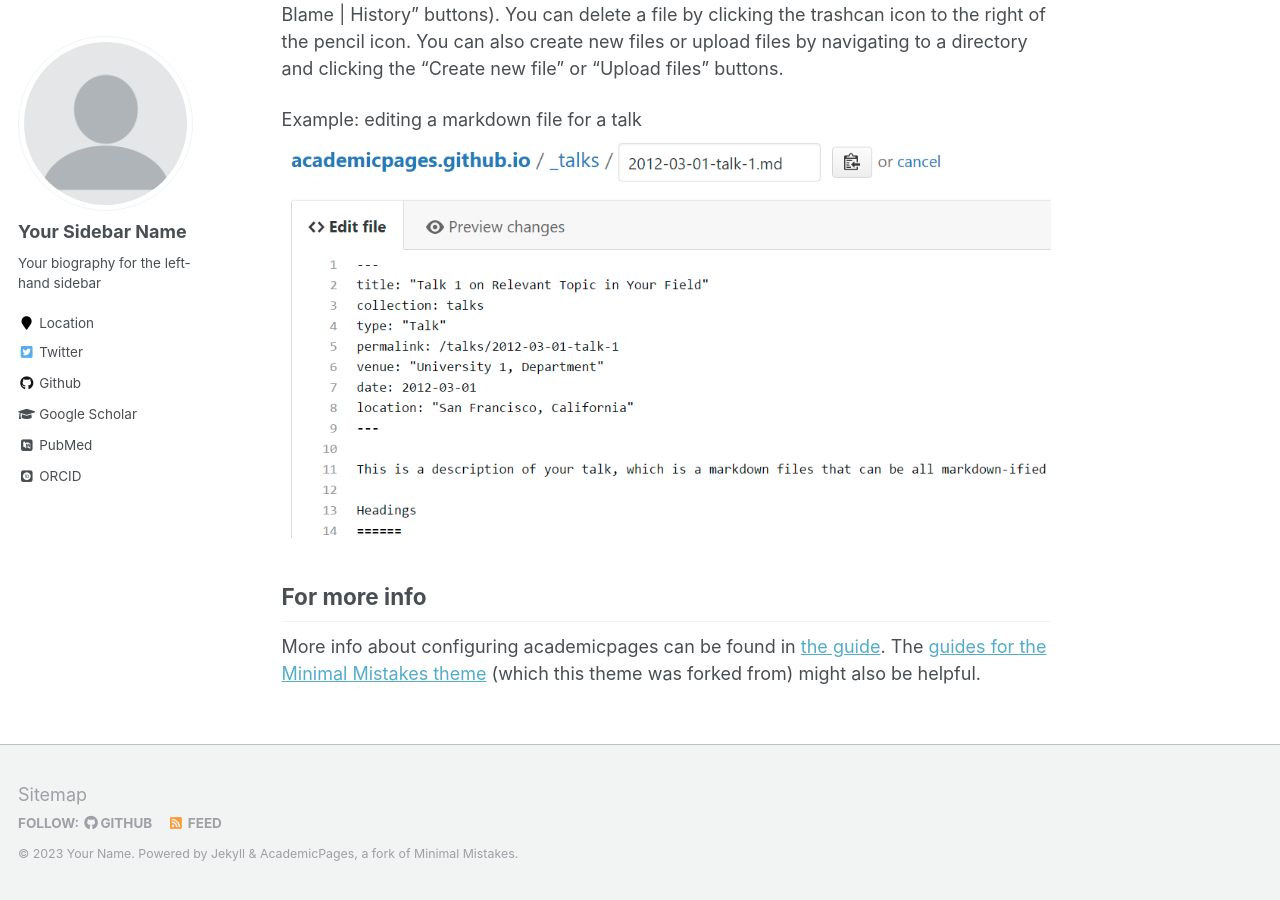
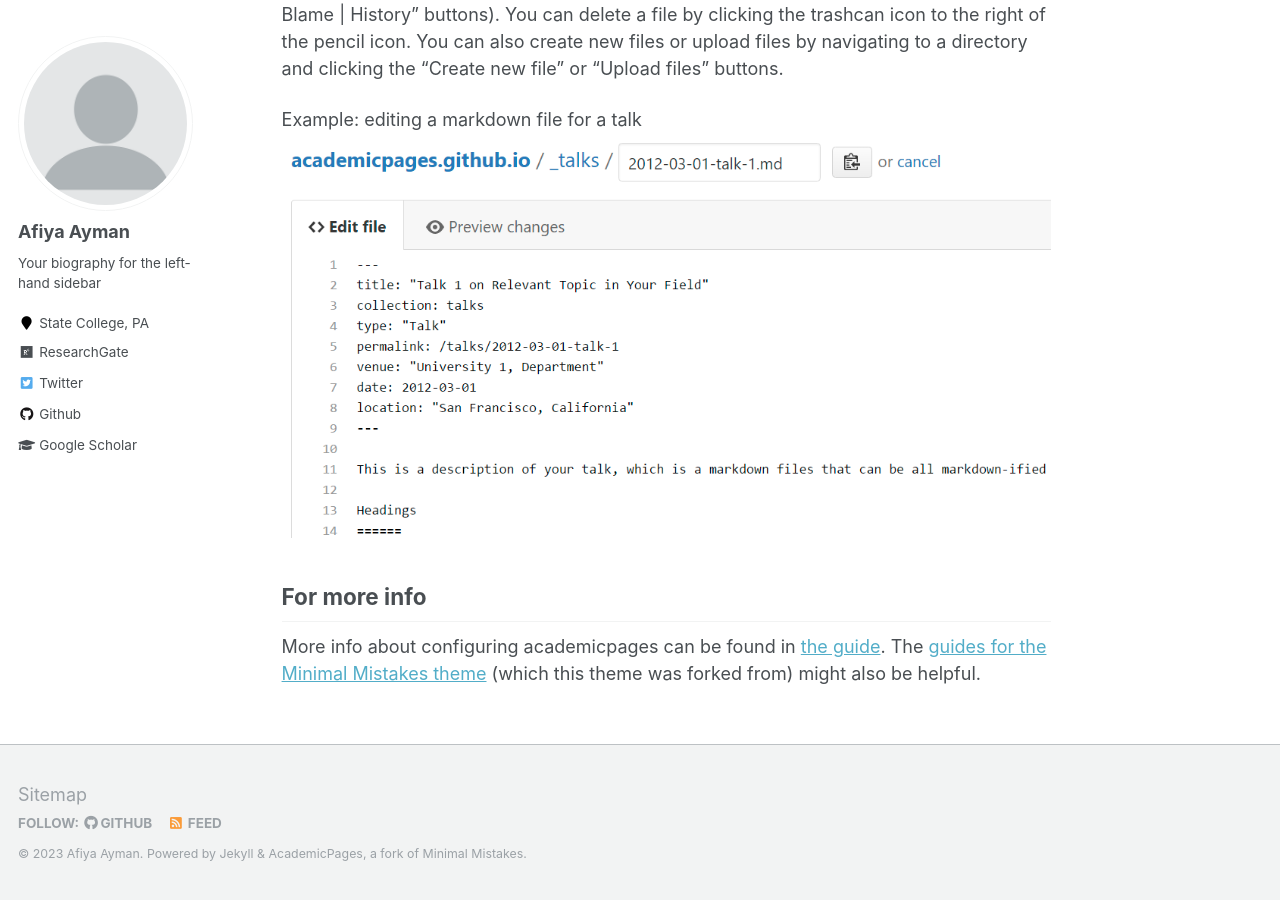
Before and after one commit to AfiyaAyman/AfiyaAyman.github.io, a Jekyll site: the page built from _pages/about.md, in a window 1280 px wide and 900 px high, scrolled down 2463 px. Built offline with Jekyll 4.4.1, drawn with Linux system fonts in a browser that asks for light colours; some web fonts are replaced; some of the changed text lies outside the part shown.

Commit message:
Update _config.yml

```diff
--- a/_config.yml
+++ b/_config.yml
@@ -7,13 +7,13 @@
 
 # Site Settings
 locale                   : "en-US"
-title                    : "Your Name / Site Title"
+title                    : "Afiya Ayman"
 title_separator          : "-"
-name                     : &name "Your Name"
+name                     : &name "Afiya Ayman"
 description              : &description "personal description"
-url                      : https://academicpages.github.io # the base hostname & protocol for your site e.g. "https://mmistakes.github.io"
+url                      : https://AfiyaAyman.github.io # the base hostname & protocol for your site e.g. "https://mmistakes.github.io"
 baseurl                  : "" # the subpath of your site, e.g. "/blog"
-repository               : "academicpages/academicpages.github.io"
+repository               : "AfiyaAyman/AfiyaAyman.github.io"
 teaser                   :  # filename of teaser fallback teaser image placed in /images/, .e.g. "500x300.png"
 breadcrumbs              : false # true, false (default)
 words_per_minute         : 160
@@ -80,15 +80,15 @@ analytics:
 
 # Site Author
 author:
-  name             : "Your Sidebar Name"
+  name             : "Afiya Ayman"
   avatar           : "profile.png"
   bio              : "Your biography for the left-hand sidebar"
-  location         : "Location"
+  location         : "State College, PA"
   employer         :
-  pubmed           : "https://www.ncbi.nlm.nih.gov/pubmed/?term=john+snow"
-  googlescholar    : "http://yourfullgooglescholarurl.com"
+  pubmed           : #"https://www.ncbi.nlm.nih.gov/pubmed/?term=john+snow"
+  googlescholar    : "https://scholar.google.com/citations?user=jlVaN9IAAAAJ&hl=en"
   email            :
-  researchgate     :  # example: "https://www.researchgate.net/profile/yourprofile"
+  researchgate     :  https://www.researchgate.net/profile/Afiya-Ayman
   uri              :
   bitbucket        :
   codepen          :
@@ -96,14 +96,14 @@ author:
   flickr           :
   facebook         :
   foursquare       :
-  github           : "academicpages"
+  github           : "AfiyaAyman"
   google_plus      :
   keybase          :
   instagram        :
   impactstory      : #"https://profiles.impactstory.org/u/xxxx-xxxx-xxxx-xxxx"
   lastfm           :
   linkedin         :
-  orcid            : "http://orcid.org/yourorcidurl"
+  orcid            : #"http://orcid.org/yourorcidurl"
   pinterest        :
   soundcloud       :
   stackoverflow    : # http://stackoverflow.com/users/123456/username
```
